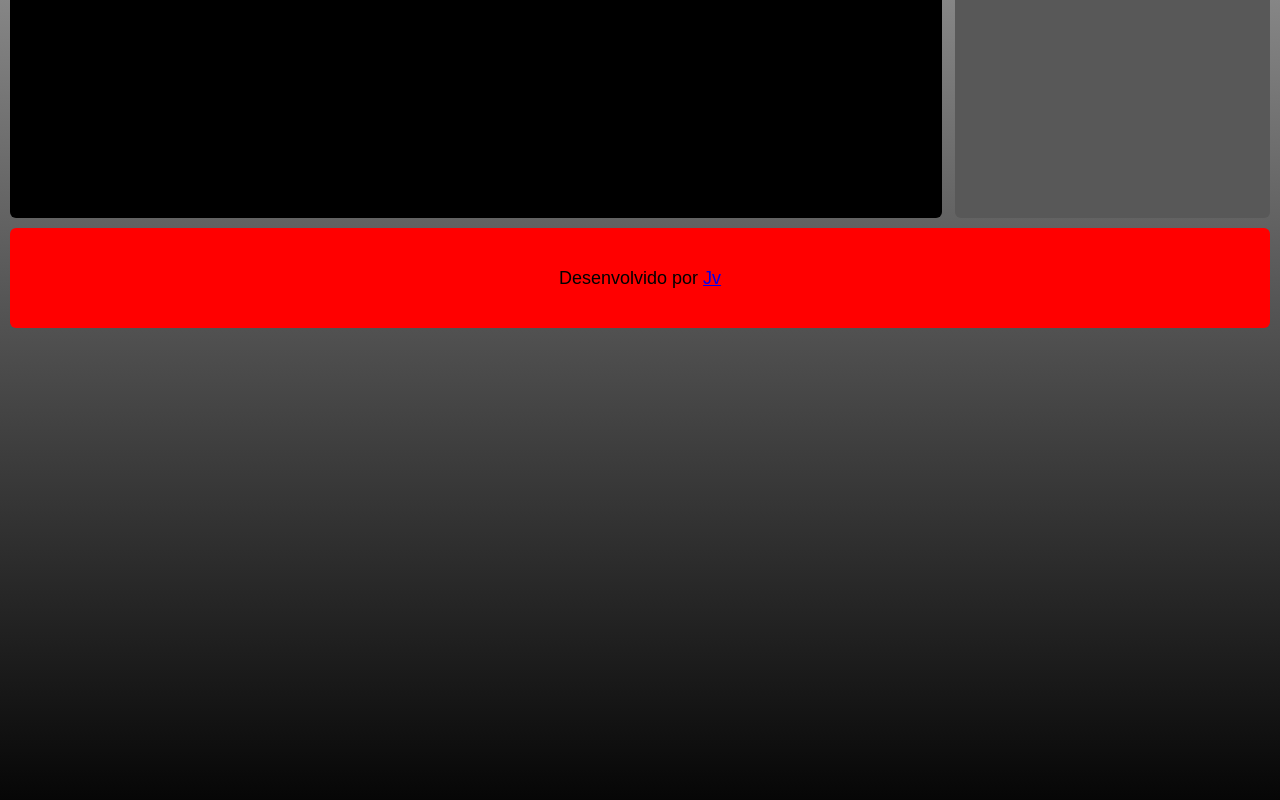
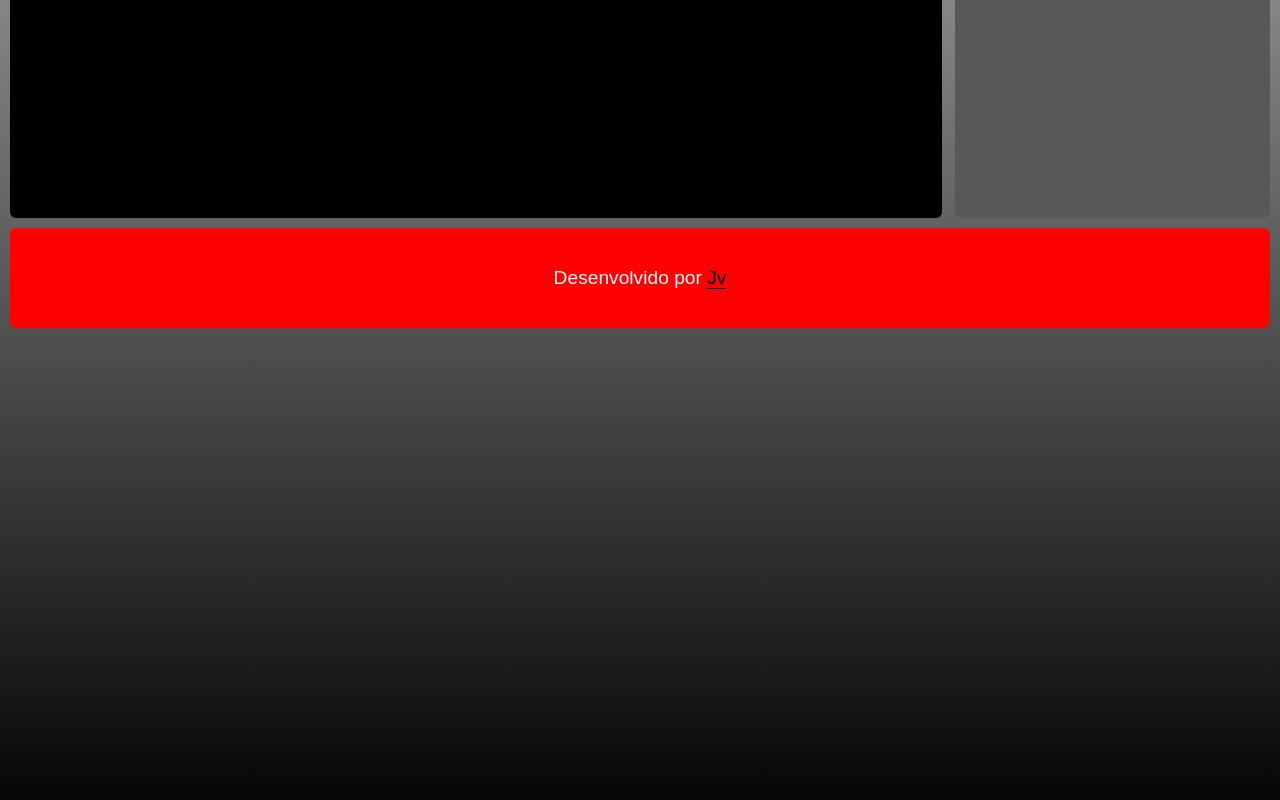
Before and after one commit to joaogianoni23/aula01html, a plain HTML site: page index.html in a window 1280 px wide. Shown: the part 762-1562 px from the top of the page. Drawn offline with Linux system fonts and the light colour scheme; a web font is replaced by a local one.

Commit message:
refactor: add_blanck to link

```diff
--- a/assets/styles.index.css
+++ b/assets/styles.index.css
@@ -73,3 +73,15 @@ footer {
     justify-content: center;
     align-items: center;
 }
+
+footer p {
+    font-size: 1.2rem;
+    color: aliceblue;
+}
+
+footer a {
+    color: rgb(0, 0, 0);
+    text-decoration: none;
+    font-weight: 500;
+    border-bottom: 1px solid rgb(0, 0, 0);
+}
--- a/index.html
+++ b/index.html
@@ -17,7 +17,7 @@
     </div>
 
     <footer>
-        <p>Desenvolvido por <a href="https://github.com/joaogianoni23">Jv</a></p>
+        <p>Desenvolvido por <a target="_blank" href="https://github.com/joaogianoni23">Jv</a></p>
     </footer>
 </body>
 </html>
```
